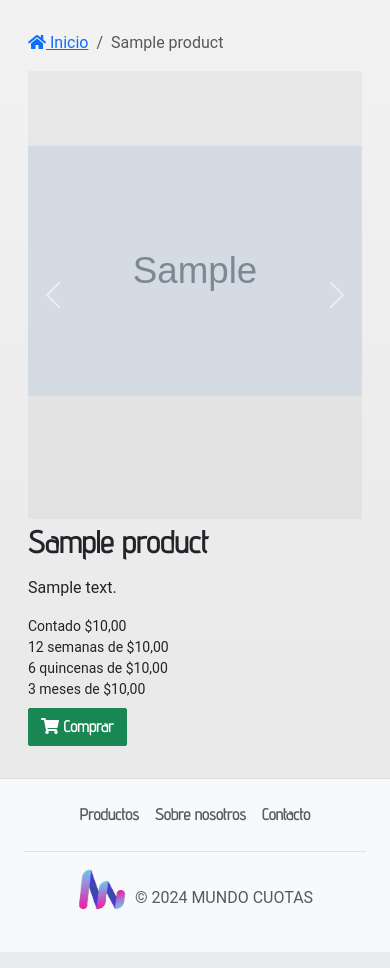
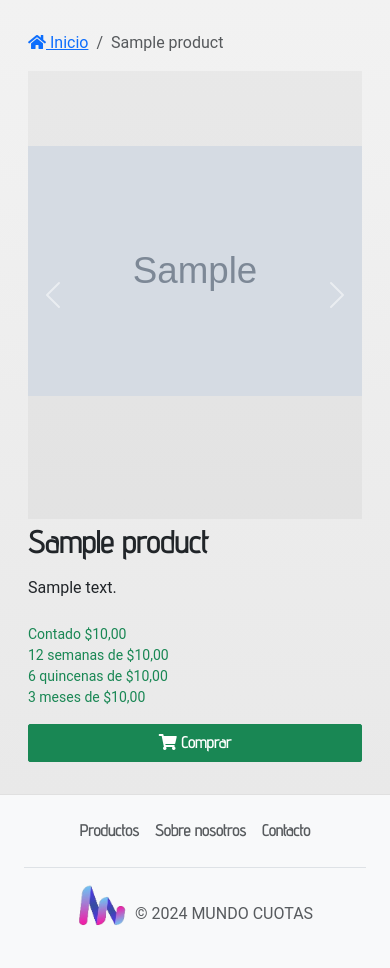
Before and after one commit to MiguelRizzi/mundo_cuotas, a Django app: a page that uses project/templates/products/product_detail.html in a window 390 px wide. Shown: the part 71-1039 px from the top of the page. Run offline with Django 5.2, Linux system fonts and the light colour scheme; tables that the repository leaves empty hold one stand-in row (values such as "Sample post"); grey boxes marked "Sample" are stand-in pictures; some libraries are stand-ins or nearby versions.

Commit message:
Se corrige vista de detalle de producto

```diff
--- a/project/apps/products/views.py
+++ b/project/apps/products/views.py
@@ -99,7 +99,7 @@
     def get_context_data(self, **kwargs):
         context = super().get_context_data(**kwargs)
         product = self.get_object()
-        related_products = Product.objects.filter(category=product.category).exclude(id=product.id)[:4]  # Filtrar productos de la misma categoría excluyendo el producto actual
+        related_products = similar_products = Product.objects.filter(category=product.category).exclude(id=product.id).exclude(status=1)[:4] # Filtrar productos de la misma categoría excluyendo el producto actual
         context["related_products"] = related_products
         context['site_name'] = product.name
         return context
--- a/project/static_dev/css/styles.css
+++ b/project/static_dev/css/styles.css
@@ -89,9 +89,17 @@
 .h-section{
     min-height: 100vh;
 }
+.btn-comprar{
+    width: 180px;
+}
 @media (max-width: 454px) {
     .notification{
         font-size:9px;
+    }
+}
+@media (max-width: 576px) {
+    .btn-comprar{
+        width: 100%;
     }
 }
 @media (max-width: 500px) {
--- a/project/templates/products/product_detail.html
+++ b/project/templates/products/product_detail.html
@@ -7,16 +7,15 @@
         <section class="container-fluid py-3 fondo">
             <div class="p-3 p-md-5">
                 <div class="px-0 px-md-5">
-
-
                     <nav aria-label="breadcrumb">
                         <ol class="breadcrumb">
                           <li class="breadcrumb-item"><a href="{% url 'products:product_list' %}"><i class="fas fa-home"></i> Inicio</a></li>
                           <li class="breadcrumb-item active" aria-current="page">{{ product.name }}</li>
                         </ol>
                     </nav>
+
                     <div class="row gx-4 gx-lg-5 align-items-center">
-                    <div class="col-md-6">
+                    <div class="col-lg-5">
                         <div id="carousel" class="carousel slide" data-bs-ride="carousel">
                             <div class="carousel-inner text-center">
                                 {% for file in product.files.all %}
@@ -41,7 +40,7 @@
                             </button>
                         </div>
                     </div>
-                        <div class="col-md-6">
+                        <div class="col-lg-7 order-lg-first">
                             <div class="small mb-1">
                                 {% if product.type == 2 %}
                                     Producto en oferta
@@ -51,8 +50,9 @@
                             </div>
                             <h1 class="display-5 fw-bolder advent-pro">{{ product.name }}</h1>
                             <p class="small">{{ product.description|linebreaks }}</p>
+                            <div class="row align-items-center">
                                 {% if product.price_cash %}
-                                <div class="small my-2">
+                                    <div class="small my-2  text-success col-12 col-sm-6">
                                         <span>Contado ${{ product.price_cash|format_number_with_commas:2 }}</span>
                                         {% if product.price_12_weeks %}
                                             <br>
@@ -69,11 +69,12 @@
                                     </div>
                                 {% endif %}
 
-                            <div class="d-flex">
-                                <a class="btn btn-success flex-shrink-0" href="https://wa.me/542494547860" target="_blank" rel="nofollow noopener noreferrer">
+                                <div class="col-12 col-sm-6">
+                                    <a class="btn btn-success flex-shrink-0 mt-2 mt-sm-0 btn-comprar" href="https://wa.me/542494547860" target="_blank" rel="nofollow noopener noreferrer">
                                         <i class="fas fa-shopping-cart"></i>
                                         Comprar
                                     </a>
+                                </div>
                             </div>
                         </div>
                     </div>
--- a/project/templates/users/message_detail.html
+++ b/project/templates/users/message_detail.html
@@ -17,9 +17,7 @@
             <li class="list-group-item"><strong>Email:</strong> {{ message.date }}</li>
             <li class="list-group-item"><strong>Leido:</strong> <i class="fa fa-check text-success"></i></li>
             <li class="list-group-item"><strong>Mensaje:</strong> {{ message.content|linebreaks }}</li>
-
         </ul>
-
     </div>
     <div class="modal-footer">
         <a hx-get="{% url 'users:message_confirm_update' pk=message.pk %}" hx-target="#dialog" class="btn btn-success"  >
```
Also changed, not shown: project/templates/products/product_detail_admin.html (+21 -12 lines). Lines whose indentation alone changed are shown as unchanged.
